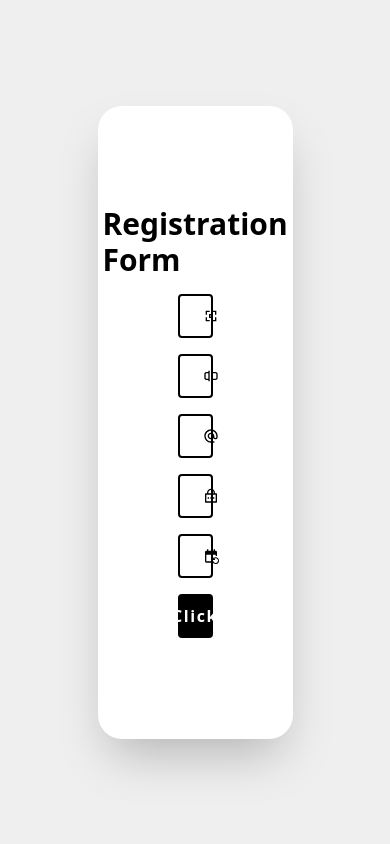
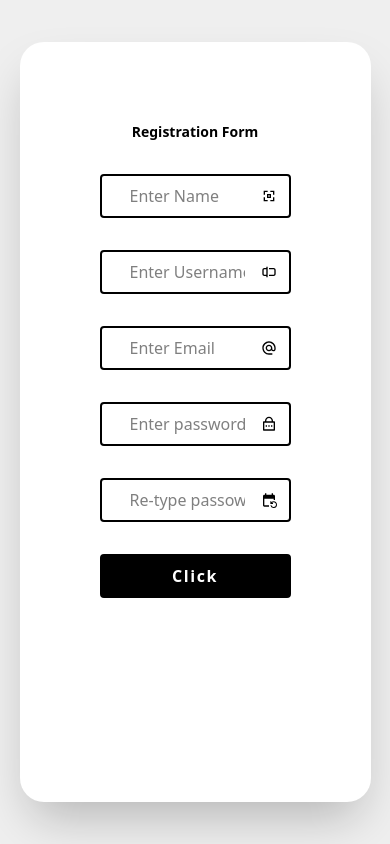
Before and after one commit to naga-balaji-code/Hospital_management_System_frontend_01, a React (Vite) app: page / in a window 390 px wide. Built offline with nearby package versions, Linux system fonts and the light colour scheme.

Commit message:
made page responsive

```diff
--- a/src/App.css
+++ b/src/App.css
@@ -3,3 +3,7 @@
     height: 100vh;
     width: 100vw;
 }
+
+::-webkit-scrollbar{
+    display: none;
+}
--- a/src/components/user/Register.jsx
+++ b/src/components/user/Register.jsx
@@ -1,4 +1,4 @@
-import React from 'react'
+import React, { useState } from 'react'
 import { CgNametag } from "react-icons/cg";
 import { CgRename } from "react-icons/cg";
 import { MdAlternateEmail } from "react-icons/md";
@@ -7,32 +7,49 @@ import { MdEventRepeat } from "react-icons/md";
 
 
 const Register = () => {
+  let [formData,setFormData]=useState({
+    userName:"",
+    password:"",
+    name:"",
+    email:""
+  })
+
+  let handelChange=e=>{
+    let {name,value}=e.target
+    setFormData((preVal)=>({...preVal,[name]:value}))
+  }
+
+  let handelSubmit=e=>{
+    e.preventDefault()
+    console.log(formData);
+
+  }
   return (
     <div className='bg-[#efefef] size-full flex justify-center items-center'>
-      <form action="" className='w-1/2  h-3/4 rounded-3xl bg-white shadow-2xl flex justify-center items-center flex-col gap-4 px-[80px] py-40'>
+      <form action="" className='w-1/2 h-[90%]  rounded-3xl bg-white shadow-2xl flex  items-center flex-col gap-8 px-[80px] py-20 max-sm:w-[90%]' onSubmit={handelSubmit}>
         <div className='font-bold w-full flex justify-center items-center'>
-          <h1 className='text-3xl'>Registration Form</h1>
+          <h1 className='text-3xl max-lg:text-sm'>Registration Form</h1>
         </div>
 
         <div className='border-2  w-full flex justify-center items-center px-3 rounded-sm'>
-          <input type="text" name="" placeholder='Enter Name' className='w-full outline-none px-4 h-10' />
+          <input type="text" name="name" placeholder='Enter Name' className='w-full outline-none px-4 h-10'  onChange={handelChange}/>
           <span><CgNametag /></span>
         </div>
 
          <div className='border-2  w-full flex justify-center items-center px-3 rounded-sm'>
-          <input type="text" name="" placeholder='Enter Username' className='w-full outline-none px-4 h-10'/>
+          <input type="text" name="userName" placeholder='Enter Username' className='w-full outline-none px-4 h-10' onChange={handelChange}/>
             <span><CgRename /></span>
         </div>
 
 
         <div className='border-2  w-full flex justify-center items-center px-3 rounded-sm'>
-          <input type="email" name="" placeholder='Enter Email' className='w-full outline-none px-4 h-10'/>
+          <input type="email" name="email" placeholder='Enter Email' className='w-full outline-none px-4 h-10' onChange={handelChange}/>
             <span><MdAlternateEmail /></span>
         </div>
 
 
         <div className='border-2  w-full flex justify-center items-center px-3 rounded-sm'>
-          <input type="password" name="" placeholder='Enter password' className='w-full outline-none px-4 h-10'/>
+          <input type="password" name="password" placeholder='Enter password' className='w-full outline-none px-4 h-10' onChange={handelChange}/>
             <span><RiLockPasswordLine /></span>
         </div>
 
```
